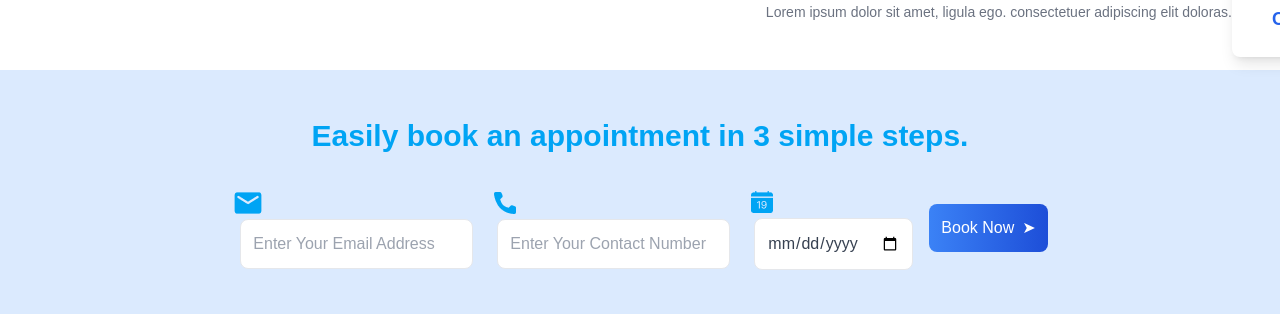
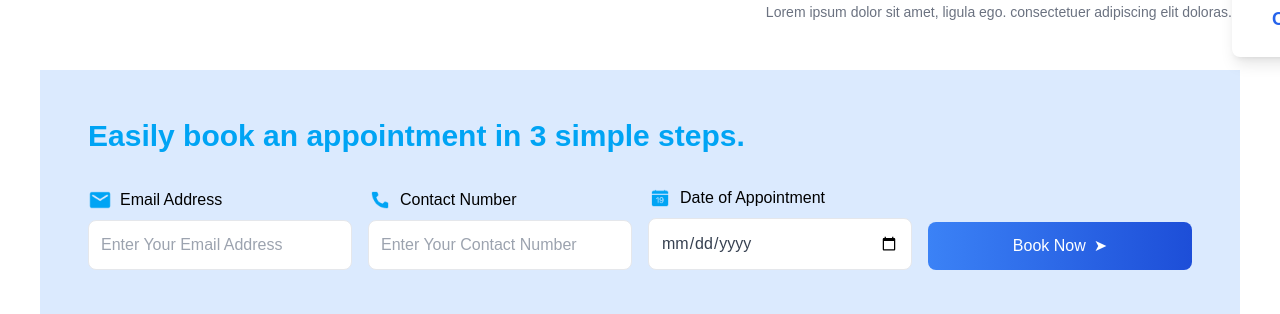
Before and after one commit to FaiqDev23/MedicalWebsite, a React (Vite) app: page / in a window 1280 px wide. Shown: the part 486-800 px from the top of the page. Built offline with nearby package versions, Linux system fonts and the light colour scheme.

Commit message:
Input alignment

```diff
--- a/src/sections/BookingSection.jsx
+++ b/src/sections/BookingSection.jsx
@@ -1,31 +1,38 @@
 // src/components/BookingSection.jsx
 import React from 'react';
-import  EmailIcon from '../assets/images/email-icon.png';
-import  PhoneIcon from '../assets/images/phone-icon.png';
-import  CalendarIcon from '../assets/images/calendar-icon.png'
+import EmailIcon from '../assets/images/email-icon.png';
+import PhoneIcon from '../assets/images/phone-icon.png';
+import CalendarIcon from '../assets/images/calendar-icon.png';
+
 const BookingSection = () => {
   return (
-    <div className="bg-blue-100 p-12 text-center">
-      <h2 className="text-3xl font-bold text-brand-blue">Easily book an appointment in 3 simple steps.</h2>
-      <div className="mt-8 flex flex-col md:flex-row justify-center items-center space-y-4 md:space-y-0 md:space-x-4">
-        <div className=" items-center space-x-2">
-         <img src={EmailIcon} alt="" className='block ' />
-          <input type="email" placeholder="Enter Your Email Address" className="input border rounded-lg p-3 text-gray-700" />
+    <div className="bg-blue-100 p-12 text-center max-w-[1200px] mx-auto">
+      <h2 className="text-3xl font-bold text-brand-blue text-left">Easily book an appointment in 3 simple steps.</h2>
+      <div className="mt-8 grid grid-cols-1 md:grid-cols-4 gap-4 items-end">
+        <div className="space-y-2">
+          <div className='flex items-center'>
+            <img src={EmailIcon} alt="Email" className='h-6 mr-2' />
+            <p>Email Address</p>
+          </div>
+          <input type="email" placeholder="Enter Your Email Address" className="input border rounded-lg p-3 text-gray-700 w-full" />
         </div>
-        <div className=" items-center space-x-2">
-        <img src={PhoneIcon} alt="" /> <p>  </p>
-          <input type="tel" placeholder="Enter Your Contact Number" className="input border rounded-lg p-3 text-gray-700" />
+        <div className="space-y-2">
+          <div className='flex items-center'>
+            <img src={PhoneIcon} alt="Phone" className='h-6 mr-2' />
+            <p>Contact Number</p>
+          </div>
+          <input type="tel" placeholder="Enter Your Contact Number" className="input border rounded-lg p-3 text-gray-700 w-full" />
         </div>
-        <div className=" items-center space-x-2">
-         <img src={CalendarIcon} alt="" />
-          <input type="date" className="input border rounded-lg p-3 text-gray-700" />
+        <div className="space-y-2">
+          <div className='flex items-center'>
+            <img src={CalendarIcon} alt="Calendar" className='h-6 mr-2' />
+            <p>Date of Appointment</p>
+          </div>
+          <input type="date" className="input border rounded-lg p-3 text-gray-700 w-full" />
         </div>
-        <div className='items-center space-x-2'>
-        <button className="btn bg-gradient-to-r from-blue-500 to-blue-700 p-3 rounded-lg text-white flex items-center">
+        <button className="btn bg-gradient-to-r from-blue-500 to-blue-700 p-3 rounded-lg text-white flex items-center justify-center ">
           Book Now <span className="ml-2">➤</span> {/* Adjust icon as needed */}
         </button>
-        </div>
-
       </div>
     </div>
   );
```
